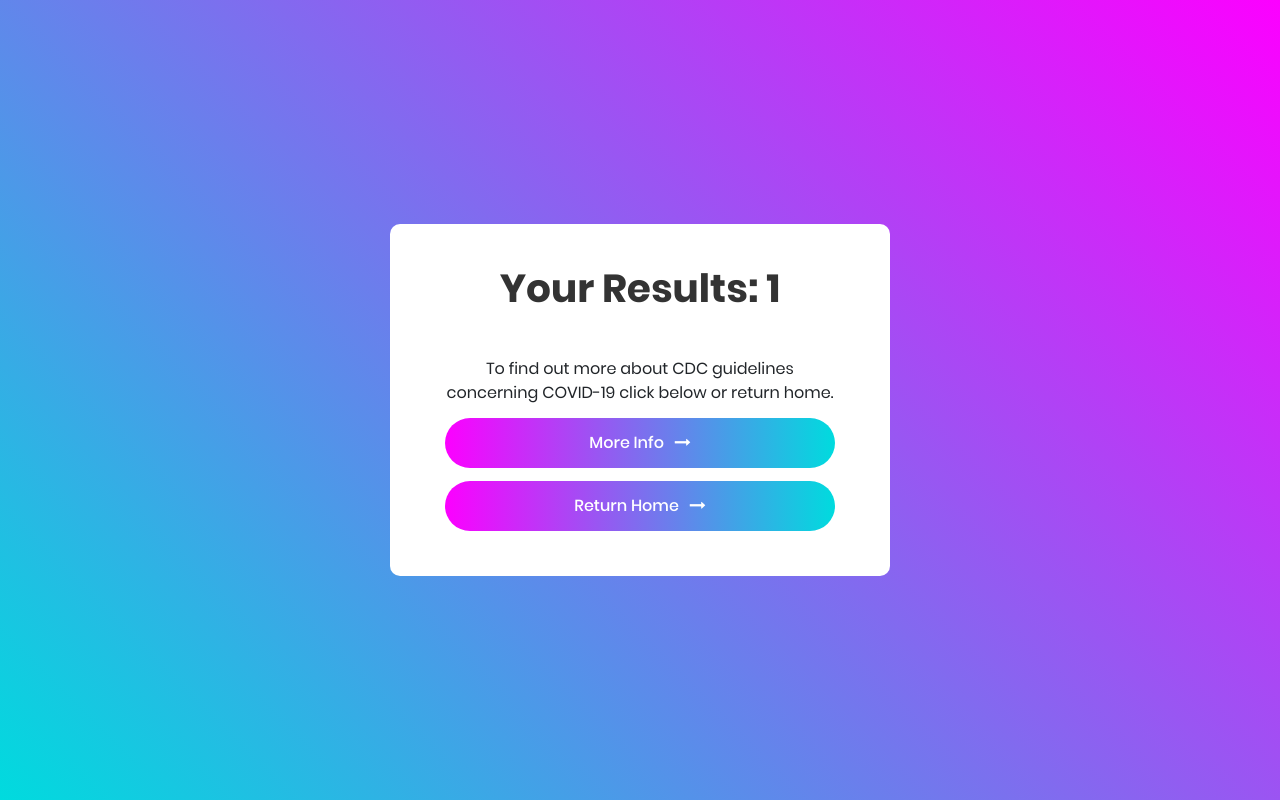
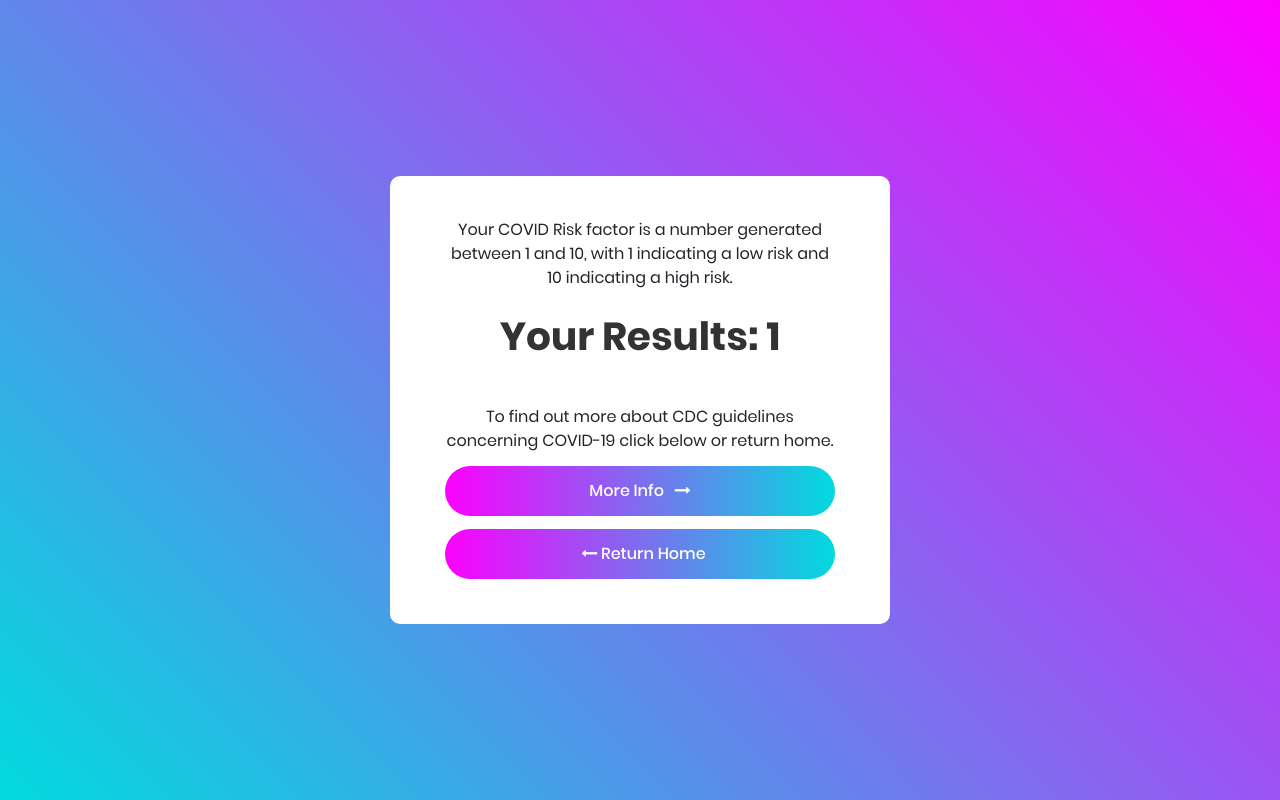
Before and after one commit to cedricvicera/C-RFP, a Flask app: template templates/result.html in a window 1280 px wide. Run offline with Flask 2, Linux system fonts and the light colour scheme; the template is opened without the code that fills it: most values are stand-ins (such as "Sample title", 1, 10 or a date in 2020); parts of the project's set-up code (start-up, migrations or seed data) failed here and were passed over; some libraries are stand-ins or nearby versions.

Commit message:
update results html

```diff
--- a/templates/result.html
+++ b/templates/result.html
@@ -100,6 +100,10 @@
 	<div class="container-contact100">
 		<div class="wrap-contact100">
 			<form class="contact100-form validate-form">
+
+				Your COVID Risk factor is a number generated between 1 and 10, with 1 indicating a low risk and 10 indicating a high risk.
+				<br>
+				<br>
 				<span class="contact100-form-title">
 					Your Results: {{number}}
 				</span>
@@ -126,8 +130,8 @@
 						<form>
 						<button class="contact100-form-btn" formaction="/">
 							<span>
+								<i class="fa fa-long-arrow-left m-l-7" aria-hidden="true"></i>
 								Return Home
-								<i class="fa fa-long-arrow-right m-l-7" aria-hidden="true"></i>
 							</span>
 						</button>
 						</form>
```
